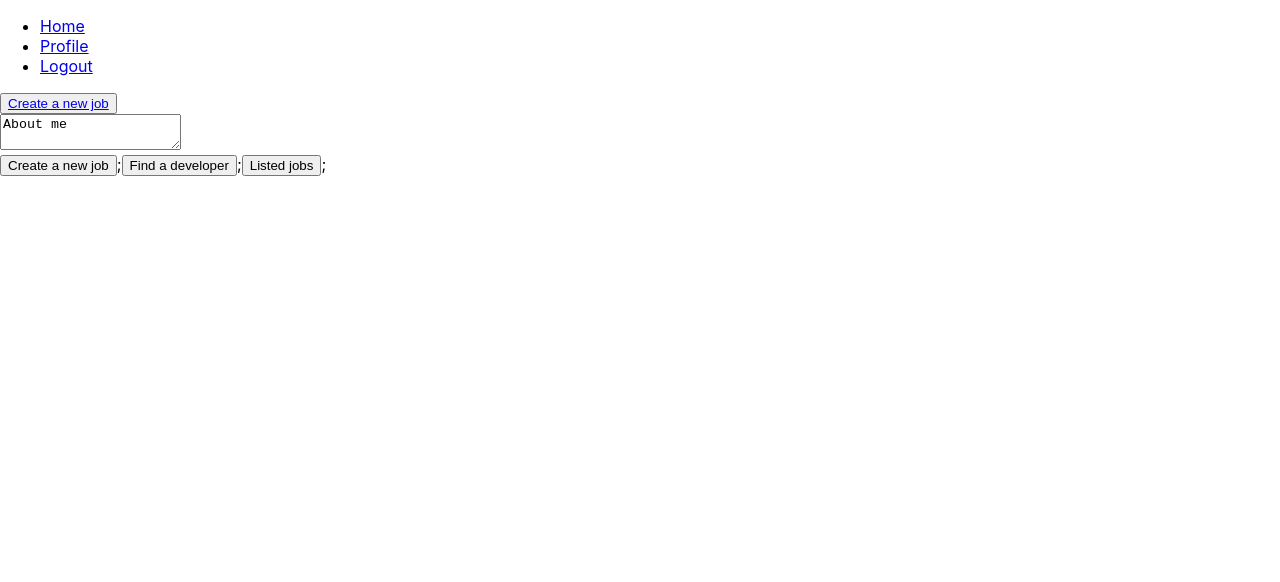
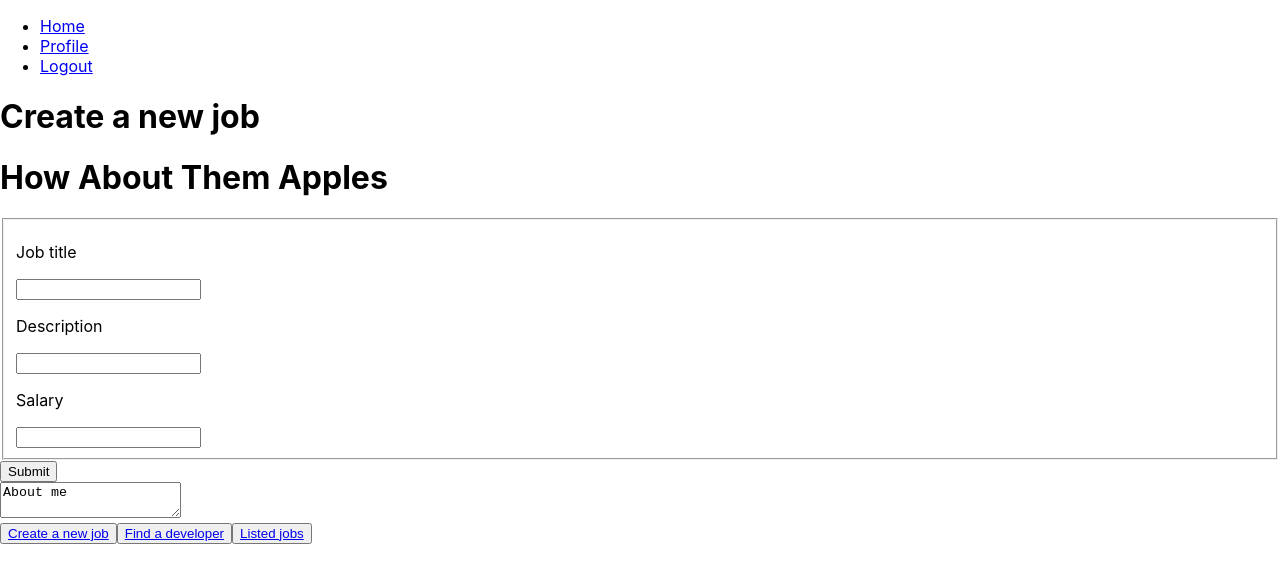
Before and after one commit to GWeightman/CNdesk3_frontend, a React (Create React App) app: page /find in a window 1280 px wide. Shown: the top 582 px of the page. Built offline with nearby package versions, Linux system fonts and the light colour scheme.

Commit message:
updated the create new job page

```diff
--- a/src/admin_page/Admin.js
+++ b/src/admin_page/Admin.js
@@ -1,9 +1,11 @@
 import React from "react";
-import { BrowserRouter as Router, Routes, Route, Link } from "react-router-dom";
+import { BrowserRouter, Routes, Route, Link } from "react-router-dom";
 import AboutMe from "./aboutMe";
 import Create from "./createNewJob";
 import ListedJobs from "./listedJobs";
 import Search from "./search";
+import { useState } from "react";
+
 
 const Admin = () => {
     function Home() {
@@ -27,10 +29,11 @@ const Admin = () => {
         </div>
         )
     }
+
     return (
         <div>
             <div>
-                <Router>
+                <BrowserRouter>
                 <div>
                     <nav className="navbar">
                     <ul>
@@ -46,24 +49,24 @@ const Admin = () => {
                     </ul>
                     </nav>
                     <Routes>
-                        <Route path="/create" element={<Create/>}/>
+                        <Route path="/" element = {<Home />} />
                         <Route path="/Profile" element = {<Profile/>} />
                         <Route path="/Logout" element = {<Logout/>} />
-                        <Route path="/" element = {<Home />} />
+                        <Route path="create" element={<Create/>}/>
+                        <Route path="find" element={<Create/>}/>
+                        <Route path="list" element={<Create/>}/>
                     </Routes>
                 </div>
+                <div>
+                <AboutMe/>
                 <button><Link to={"/create"}>Create a new job</Link></button>
-
-                </Router>
+                <button><Link to={"/find"}>Find a developer</Link></button>
+                <button><Link to={"/list"}>Listed jobs</Link></button>
+                </div>
+                </BrowserRouter>
             </div>
                 <div>
-                    <AboutMe />
-                </div>
-                <div>
 
-                    <button onClick={Create}>Create a new job</button>;
-                    <button onClick={Search}>Find a developer</button>;
-                    <button onClick={ListedJobs}>Listed jobs</button>;
                 </div>
         </div>
     );
--- a/src/admin_page/createNewJob.js
+++ b/src/admin_page/createNewJob.js
@@ -3,33 +3,33 @@ import { Link } from "react-router-dom";
 import Admin from "./Admin";
 
 const Create = () =>{
-    return (
-        <h1>Create a new job</h1>
-    )
-    //     const handleSubmit = event => {
-    //      event.preventDefault();
-    //      alert('You have submitted the form.')
-    //    }
+        const handleSubmit = event => {
+         event.preventDefault();
+         alert('You have submitted the form.')
+       }
 
-    //     return(
-    //         <div>
-    //             <h1 className="header">Create a new job</h1>
-    //             <Create/>
+        return(
+            <div>
+                <h1 className="header">Create a new job</h1>
 
-    //       <div className="wrapper">
-    //         <h1>How About Them Apples</h1>
-    //         <form onSubmit={handleSubmit}>
-    //           <fieldset>
-    //             <label>
-    //               <p>Name</p>
-    //               <input name="name" />
-    //             </label>
-    //           </fieldset>
-    //           <button type="submit">Submit</button>
-    //         </form>
-    //       </div>
-    //       </div>
-    //     )
+          <div className="wrapper">
+            <h1>How About Them Apples</h1>
+            <form onSubmit={handleSubmit}>
+              <fieldset>
+                <label>
+                  <p>Job title</p>
+                  <input title="title" />
+                  <p>Description</p>
+                  <input description="description" />
+                  <p>Salary</p>
+                  <input salary = "salary" />
+                </label>
+              </fieldset>
+              <button type="submit">Submit</button>
+            </form>
+          </div>
+          </div>
+        )
 }
 
 
--- a/src/admin_page/listedJobs.js
+++ b/src/admin_page/listedJobs.js
@@ -1,7 +1,10 @@
 import react from "react";
 
 const ListedJobs = () => {
-    console.log("hello to you too!!")
+    return(
+        <h1>Here you can find all the listed jobs</h1>
+        //here goes the Read function from jobs CRUD
+    )
 }
 
 export default ListedJobs;
--- a/src/admin_page/search.js
+++ b/src/admin_page/search.js
@@ -1,7 +1,10 @@
 import react from "react";
 
 const Search = () => {
-    console.log("heyaaa")
+    return(
+        <h1>What are you looking for?</h1>
+        //Read from developer CRUD
+    )
 }
 
 export default Search;
```
